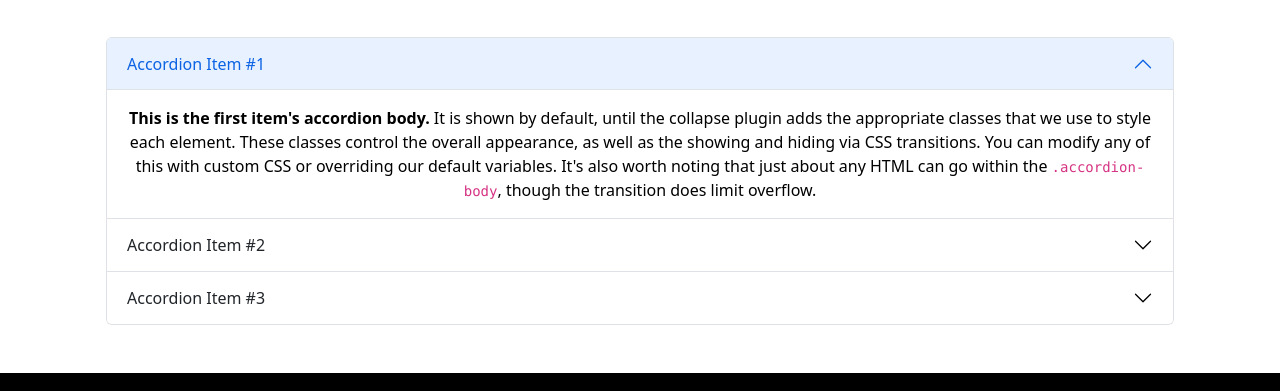
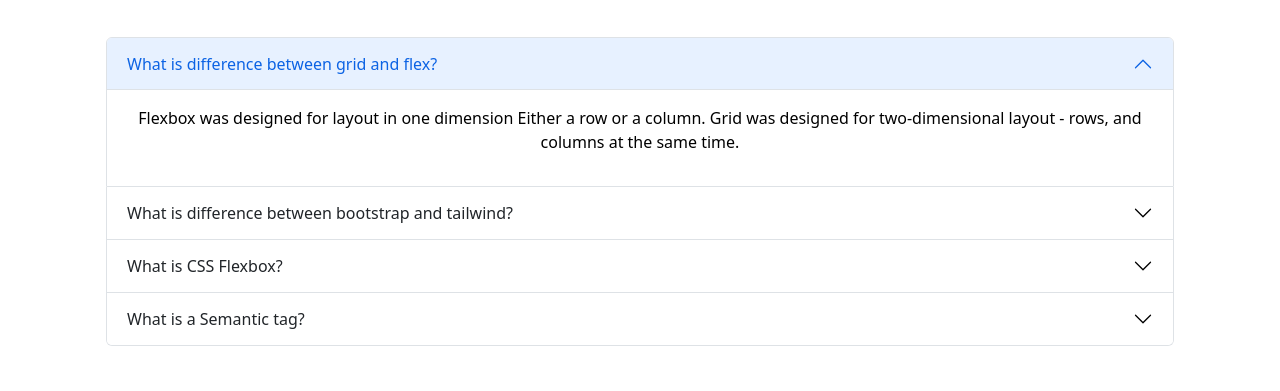
Before and after one commit to rjkarim/Udacity-Asc3, a plain HTML site: page index.html in a window 1280 px wide. Shown: the part 3526-3917 px from the top of the page. Drawn offline with Linux system fonts and the light colour scheme.

Commit message:
real faq complete

```diff
--- a/index.html
+++ b/index.html
@@ -309,36 +309,48 @@
                         <div class="accordion-item">
                           <h2 class="accordion-header" id="headingOne">
                             <button class="accordion-button" type="button" data-bs-toggle="collapse" data-bs-target="#collapseOne" aria-expanded="true" aria-controls="collapseOne">
-                              Accordion Item #1
+                                What is difference between grid and flex?
                             </button>
                           </h2>
                           <div id="collapseOne" class="accordion-collapse collapse show" aria-labelledby="headingOne" data-bs-parent="#accordionExample">
                             <div class="accordion-body">
-                              <strong>This is the first item's accordion body.</strong> It is shown by default, until the collapse plugin adds the appropriate classes that we use to style each element. These classes control the overall appearance, as well as the showing and hiding via CSS transitions. You can modify any of this with custom CSS or overriding our default variables. It's also worth noting that just about any HTML can go within the <code>.accordion-body</code>, though the transition does limit overflow.
+                                <p>Flexbox was designed for layout in one dimension Either a row or a column. Grid was designed for two-dimensional layout - rows, and columns at the same time.</p>
                             </div>
                           </div>
                         </div>
                         <div class="accordion-item">
                           <h2 class="accordion-header" id="headingTwo">
                             <button class="accordion-button collapsed" type="button" data-bs-toggle="collapse" data-bs-target="#collapseTwo" aria-expanded="false" aria-controls="collapseTwo">
-                              Accordion Item #2
+                                What is difference between bootstrap and tailwind?
                             </button>
                           </h2>
                           <div id="collapseTwo" class="accordion-collapse collapse" aria-labelledby="headingTwo" data-bs-parent="#accordionExample">
                             <div class="accordion-body">
-                              <strong>This is the second item's accordion body.</strong> It is hidden by default, until the collapse plugin adds the appropriate classes that we use to style each element. These classes control the overall appearance, as well as the showing and hiding via CSS transitions. You can modify any of this with custom CSS or overriding our default variables. It's also worth noting that just about any HTML can go within the <code>.accordion-body</code>, though the transition does limit overflow.
+                                <p>Bootstrap is describe by Simple and flexible HTML, CSS, and JS for popular UI components and interactions. Bootstrap is the most popular HTML, CSS, and JS framework, mobile first projects on the web. On the other hand, Tailwind CSS is detailed as "A utility-first CSS framework for rapid UI development". Tailwind is different from frameworks like Bootstrap.</p>
                             </div>
                           </div>
                         </div>
                         <div class="accordion-item">
                           <h2 class="accordion-header" id="headingThree">
                             <button class="accordion-button collapsed" type="button" data-bs-toggle="collapse" data-bs-target="#collapseThree" aria-expanded="false" aria-controls="collapseThree">
-                              Accordion Item #3
+                            What is CSS Flexbox?
                             </button>
                           </h2>
                           <div id="collapseThree" class="accordion-collapse collapse" aria-labelledby="headingThree" data-bs-parent="#accordionExample">
                             <div class="accordion-body">
-                              <strong>This is the third item's accordion body.</strong> It is hidden by default, until the collapse plugin adds the appropriate classes that we use to style each element. These classes control the overall appearance, as well as the showing and hiding via CSS transitions. You can modify any of this with custom CSS or overriding our default variables. It's also worth noting that just about any HTML can go within the <code>.accordion-body</code>, though the transition does limit overflow.
+                                <p>CSS Flexible Box Layout, commonly known as Flexbox, is a CSS 3 web layout model. It is in the W3C's candidate recommendation stage. The flex layout allows responsive elements within a container to be automatically arranged depending upon screen size.</p>
+                            </div>
+                          </div>
+                        </div>
+                        <div class="accordion-item">
+                          <h2 class="accordion-header" id="headingThree">
+                            <button class="accordion-button collapsed" type="button" data-bs-toggle="collapse" data-bs-target="#collapseThree" aria-expanded="false" aria-controls="collapseThree">
+                            What is a Semantic tag?
+                            </button>
+                          </h2>
+                          <div id="collapseThree" class="accordion-collapse collapse" aria-labelledby="headingThree" data-bs-parent="#accordionExample">
+                            <div class="accordion-body">
+                                <p>The HTML semantics refers to the tags that provide meaning to an HTML page rather than just presentation. It makes HTML more comprehensible by better defining the different sections and layout of web pages.</p>
                             </div>
                           </div>
                         </div>
@@ -350,7 +362,7 @@
     <!-- FAQ Section End -->
 
     <!-- Trusted by Section Start -->
-        <section class="container my-5 d-none d-lg-block d-xl-none">
+        <section class="container my-5 d-none d-lg-block">
             <h2 class="display-5 py-5 text-center">Trusted by over 800+ companies</h2>
             <div class="d-flex justify-content-around">
                 <img class="img-fluid" src="./images/company/company-1.png" alt="">
```
